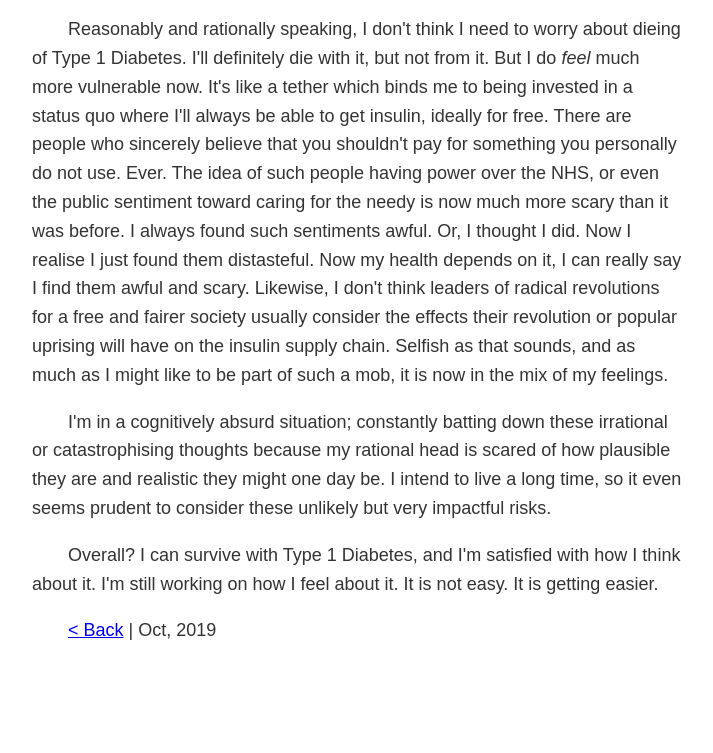
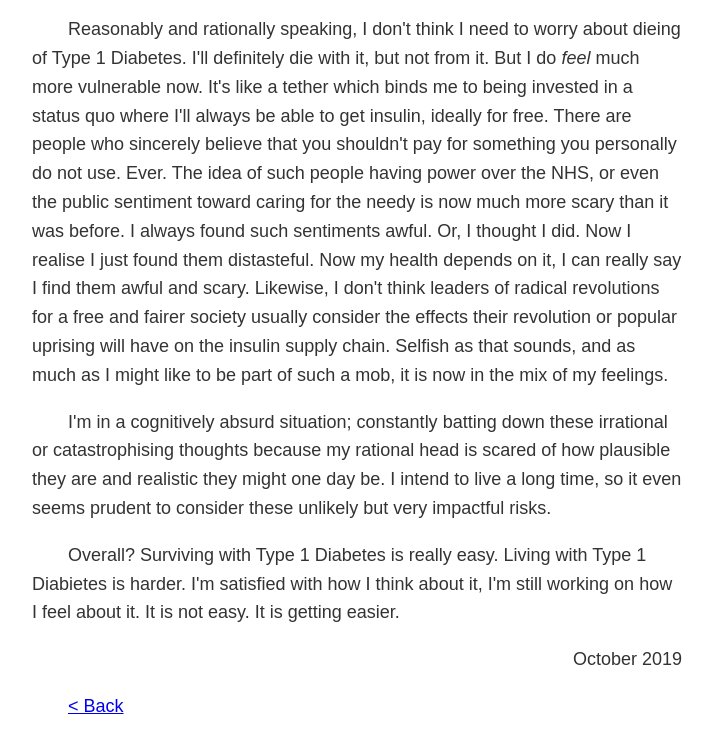
Before and after one commit to ben-marshall/ben-marshall.github.io, a plain HTML site: page diabetes/index.html in a window 1280 px wide. Shown: the part 8480-9233 px from the top of the page, without its empty margins (283-996 px from the left). Before the commit the page ends 9163 px from the top, so only its background shows below. Drawn offline with Linux system fonts and the light colour scheme.

Commit message:
Ending changes

```diff
--- a/diabetes/index.html
+++ b/diabetes/index.html
@@ -542,15 +542,21 @@ consider these unlikely but very impactful risks.
 </p>
 
 <p>
-Overall? I can survive with Type 1 Diabetes, and I'm satisfied with
-how I think about it.
+Overall?
+Surviving with Type 1 Diabetes is really easy.
+Living with Type 1 Diabietes is harder.
+I'm satisfied with how I think about it,
 I'm still working on how I feel about it.
 It is not easy.
 It is getting easier.
 </p>
 
+<p style="text-align:right">
+October 2019
+</p>
+
 <p>
-<a href="../index.html">&lt; Back</a> | Oct, 2019
+<a href="../index.html">&lt; Back</a>
 </p>
 
 </div>
```
